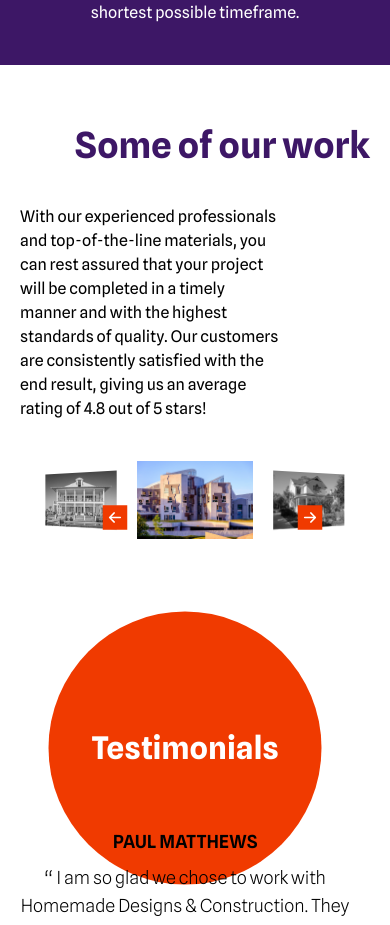
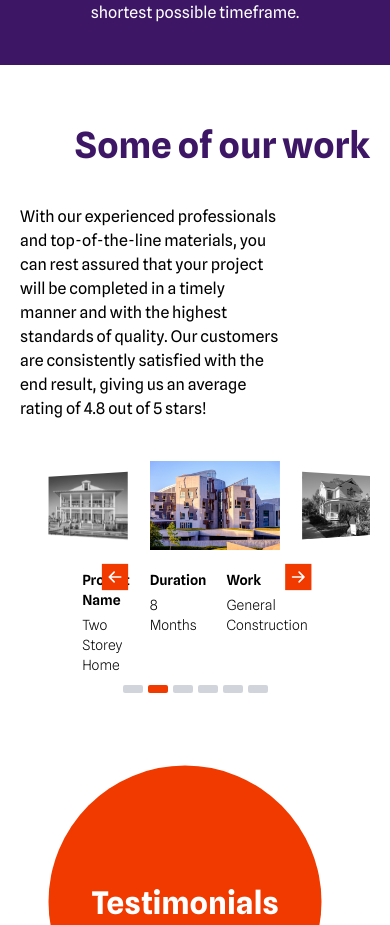
Before and after one commit to aldaineclarke/HMD-Construction, an Angular app: page /home in a window 390 px wide. Shown: the part 4721-5646 px from the top of the page. Built offline with nearby package versions, Linux system fonts and the light colour scheme.

Commit message:
added indicator to the slider

```diff
--- a/src/app/Pages/home/home.component.html
+++ b/src/app/Pages/home/home.component.html
@@ -128,45 +128,47 @@
     </div>
 </section>
 <section class="projects" id="projects">
-    <h2 class="heading">Some of our work</h2>
-    <p class="w-3/4 mt-10">With our experienced professionals and top-of-the-line materials, you can rest assured that your project will be completed in a timely manner and with the highest standards of quality. Our customers are consistently satisfied with the end result, giving us an average rating of 4.8 out of 5 stars!</p>
-    <div class="carousel mt-10">
-        <div class="carousel__wrapper flex">
-            <div class="carousel__slide prev">
-                <img src="assets/HMDC/large-home-g6c9303983_1280.jpg" alt="first_img">
+    <div class="constrained">
+        <h2 class="heading">Some of our work</h2>
+        <p class="w-3/4 mt-10">With our experienced professionals and top-of-the-line materials, you can rest assured that your project will be completed in a timely manner and with the highest standards of quality. Our customers are consistently satisfied with the end result, giving us an average rating of 4.8 out of 5 stars!</p>
+        <div class="carousel mt-10">
+            <div class="carousel__wrapper" #carousel_wrapper>
+                <div class="carousel__slide" *ngFor="let project of projects">
+                    <img src="{{project.img}}" alt="first_img">
+
+                </div>
+
+
 
             </div>
-            <div class="carousel__slide active">
-                <img src="assets/HMDC/architecture-gba45d817b_1920.jpg" alt="second_img">
+            <div class="carousel__details max-w-[480px] mx-auto flex-col flex items-center">
+                <div class="carousel__slide-detail">
+                    <div>
+                        <span class="title">Project Name</span>
+                        <span class="font-thin">{{projects[this.index].name}}</span>
+                    </div>
+                    <div>
+                        <span class="title">Duration</span>
+                        <span class="font-thin">{{projects[this.index].duration}}</span>
+                    </div>
+                    <div>
+                        <span class="title">Work</span>
+                        <span class="font-thin">{{projects[this.index].work}}</span>
+                    </div>
+                </div>
+                <div class="carousel__indicators">
+                    <span [class]="{'indicator': true, 'active': this.index === val}" *ngFor="let project of projects; let val = index"></span>
+                </div>
 
-            </div>
-            <div class="carousel__slide next">
-                <img src="assets/HMDC/restored-home-gd237d4e09_1920.jpg" alt="third_img">
-
-            </div>
-            <!-- <div class="carousel__slide">
-                <img src="assets/HMDC/construction-g68122eaac_1920.jpg" alt="fourth_img">
-
-            </div>
-            <div class="carousel__slide">
-                <img src="assets/HMDC/sa-rapita-gcf8a1a55e_1920.jpg" alt="fifth_img">
-
-            </div>
-            <div class="carousel__slide">
-                <img src="assets/HMDC/large-home-g6c9303983_1280.jpg" alt="sixth_img">
-
-            </div> -->
-
-            <div class="carousel__indicators">
 
             </div>
 
             <div class="carousel__controls">
-                <button class="arrow-left" data-toggle="collapse" data-target="#"><svg width="35" height="35" viewBox="0 0 35 35" fill="none" xmlns="http://www.w3.org/2000/svg">
+                <button class="arrow-right" #next data-toggle="collapse" data-target="#" (click)="nextSlide()"><svg width="35" height="35" viewBox="0 0 35 35" fill="none" xmlns="http://www.w3.org/2000/svg">
                     <path fill-rule="evenodd" clip-rule="evenodd" d="M8.75 17.5C8.75 16.8959 9.23969 16.4062 9.84375 16.4062H22.5157L17.8204 11.7109C17.3932 11.2838 17.3932 10.5912 17.8204 10.1641C18.2475 9.73696 18.94 9.73696 19.3671 10.1641L25.9296 16.7266C26.3568 17.1537 26.3568 17.8463 25.9296 18.2734L19.3671 24.8359C18.94 25.263 18.2475 25.263 17.8204 24.8359C17.3932 24.4088 17.3932 23.7162 17.8204 23.2891L22.5157 18.5937H9.84375C9.23969 18.5937 8.75 18.1041 8.75 17.5Z" fill="white"/>
                     </svg>
                     </button>
-                <button class="arrow-right">
+                <button class="arrow-left" (click)="previousSlide()"#prev>
                     <svg width="35" height="35" viewBox="0 0 35 35" fill="none" xmlns="http://www.w3.org/2000/svg">
                         <path fill-rule="evenodd" clip-rule="evenodd" d="M26.25 17.5C26.25 16.8959 25.7603 16.4062 25.1562 16.4062H12.4843L17.1796 11.7109C17.6068 11.2838 17.6068 10.5912 17.1796 10.1641C16.7525 9.73696 16.06 9.73696 15.6329 10.1641L9.07035 16.7266C8.64322 17.1537 8.64322 17.8463 9.07035 18.2734L15.6329 24.8359C16.06 25.263 16.7525 25.263 17.1796 24.8359C17.6068 24.4088 17.6068 23.7162 17.1796 23.2891L12.4843 18.5937H25.1562C25.7603 18.5937 26.25 18.1041 26.25 17.5Z" fill="white"/>
                         </svg>
--- a/src/app/Pages/home/home.component.scss
+++ b/src/app/Pages/home/home.component.scss
@@ -230,7 +230,7 @@ header{
 
 }
 .heading{
-    @apply text-mainPurple font-bold text-4xl text-center lg:text-5xl ;
+    @apply text-mainPurple font-bold text-4xl text-center md:text-5xl md:text-start;
 }
 .projects{
 
@@ -238,22 +238,31 @@ header{
 
 
 }
+
+.carousel__wrapper{
+    @apply flex overflow-visible duration-500 ease-in-out transition-transform;
+}
 .carousel__slide{
     perspective: 400px;
+    flex-shrink: 0;
+    width:calc(100vw / 3);
+    transition: transform 500ms ease-in-out;
+
+
 }
-.carousel__slide{
-    flex-basis: 45%;
-}
+
 .carousel__slide img{
     display:inline-block;
     width: 100%;
     height: 100%;
     object-fit: cover;
     object-position:center;
+    transition: transform 500ms ease-in-out;
 }
 .carousel__slide.prev, .carousel__slide.next{
     transform:scale(.7)
 }
+
 .carousel__slide.active img{
     transform: rotateY(0);
 }
@@ -268,15 +277,48 @@ header{
 
 .carousel{
     position:relative;
+    overflow: hidden;
+}
+
+.carousel__details{
+    width:34vw;
+
+}
+.carousel__indicators{
+    display:flex;
+    gap:5px;
+    margin-top: 10px;
+
+    .indicator{
+        @apply bg-gray-300 w-5 h-2 rounded-sm duration-300 ease-in-out transition-colors;
+    }
+    .indicator.active{
+        @apply bg-mainOrange;
+    }
+}
+
+.carousel__slide-detail{
+
+    @apply flex justify-center mt-5 gap-5 text-sm;
+
+    .title{
+        @apply font-semibold
+    }
+    div{
+        display:flex;
+        flex-direction: column;
+        gap:5px;
+    }
 }
 [class^="arrow"]{
-    @apply inline-block bg-mainOrange absolute top-1/2 left-1/2
+    @apply inline-block bg-mainOrange absolute top-1/2 left-1/2 -translate-y-1/2;
 }
 .arrow-right{
-    transform: translateX(-25vw) scale(.7);
+    @apply translate-x-[22vw] xl:translate-x-[300px] scale-75;
+
 }
 .arrow-left{
-    transform: translateX(25vw) scale(.7);
+    @apply -translate-x-[25vw] xl:translate-x-[-330px] scale-75;
 
 }
 
@@ -392,6 +434,12 @@ header{
 .grid_services{display:none;}
 
 
+@media (min-width: 1440px){
+    .carousel__slide{
+        width: 480px;
+    }
+}
+
 @media(max-width:1024px){
     .grid_services{display:flow-root}
 
--- a/src/app/Pages/home/home.component.ts
+++ b/src/app/Pages/home/home.component.ts
@@ -1,14 +1,63 @@
-import { Component, OnInit } from '@angular/core';
+import { AfterViewInit, Component, ElementRef, OnInit, ViewChild } from '@angular/core';
 
 @Component({
   selector: 'app-home',
   templateUrl: './home.component.html',
   styleUrls: ['./home.component.scss']
 })
-export class HomeComponent implements OnInit {
+export class HomeComponent implements OnInit, AfterViewInit {
 
   constructor() { }
 
+  @ViewChild("carousel_wrapper") carouselSlider !: ElementRef;
+  @ViewChild("prev") prevArrow !: ElementRef;
+  @ViewChild("next") nextArrow !: ElementRef;
+
+  projects = [
+    {
+      img:"/assets/HMDC/large-home-g6c9303983_1280.jpg",
+      name:"Two Storey Home",
+      duration:"8 Months",
+      work: "General Construction"
+    },
+    {
+      img:"/assets/HMDC/architecture-gba45d817b_1920.jpg",
+      name:"Two Storey Home",
+      duration:"8 Months",
+      work: "General Construction"
+    },
+    {
+      img:"/assets/HMDC/restored-home-gd237d4e09_1920.jpg",
+      name:"Township Home",
+      duration:"3 Months",
+      work: "Building Mentenace"
+    },
+    {
+      img:"/assets/HMDC/construction-g68122eaac_1920.jpg",
+      name:"Two Storey Home",
+      duration:"8 Months",
+      work: "General Construction"
+    },
+    {
+      img:"/assets/HMDC/sa-rapita-gcf8a1a55e_1920.jpg",
+      name:"Two Storey Home",
+      duration:"8 Months",
+      work: "General Construction"
+    },
+    {
+      img:"/assets/HMDC/large-home-g6c9303983_1280.jpg",
+      name:"Two Storey Home",
+      duration:"8 Months",
+      work: "General Construction"
+    }
+  ];
+
+  slider!:HTMLElement;
+  nextBtn!: HTMLElement;
+  prevBtn!:HTMLElement
+  index = 1;
+  slides:HTMLElement[] = [];
+  translateByVal = 0;
   services = [
     {
       title: "General Construction",
@@ -55,4 +104,60 @@ export class HomeComponent implements OnInit {
     this.active = !this.active;
   }
 
+  ngAfterViewInit(): void {
+    this.slider = this.carouselSlider.nativeElement;
+
+    this.nextBtn = this.nextArrow.nativeElement;
+    this.prevBtn = this.prevArrow.nativeElement;
+    Math.max()
+    this.slider.querySelectorAll(".carousel__slide").forEach((item, index)=>{
+      if(index == 0){
+        item.classList.add("prev");
+      }else if(index == this.index){
+        item.classList.add("active");
+      }else{
+        item.classList.add("next");
+      }
+      this.translateByVal = Math.max(this.translateByVal, item.clientWidth)
+      this.slides.push(item as HTMLElement);
+    });
+
+
+  }
+
+
+  nextSlide():void {
+    console.log(this.index)
+    if(this.index >= 0){
+      this.prevBtn.style.display = "flow-root";
+    }if(this.index >= 4){
+      this.nextBtn.style.display = "none";
+    }else if(this.index > 5){return};
+   this. slider.style.transform = `translateX(-${this.translateByVal * this.index}px)`;
+    this.slides[this.index].classList.replace("active", "prev");
+    this.index++;
+    this.slides[this.index].classList.replace("next", "active");
+
+    // console.log(slider.scrollLeft += window.innerWidth / 3);
+  }
+  resetActiveSlide(slides:HTMLElement[]){
+    slides.forEach((slide)=>{
+      slide.classList.remove("active");
+    })
+  }
+
+  previousSlide():void{
+    console.log(this.index);
+    if(this.index <= 1){
+      this.prevBtn.style.display = "none";
+    }else if(this.index <= 5){
+      this.nextBtn.style.display = "flow-root"
+    }else{
+      return
+    }
+    this. slider.style.transform = `translateX(${-(this.translateByVal) * (--this.index -1)}px)`;
+    this.slides[this.index+1].classList.replace("active", "next");
+    this.slides[this.index].classList.replace("prev", "active");
+  }
+
 }
```
